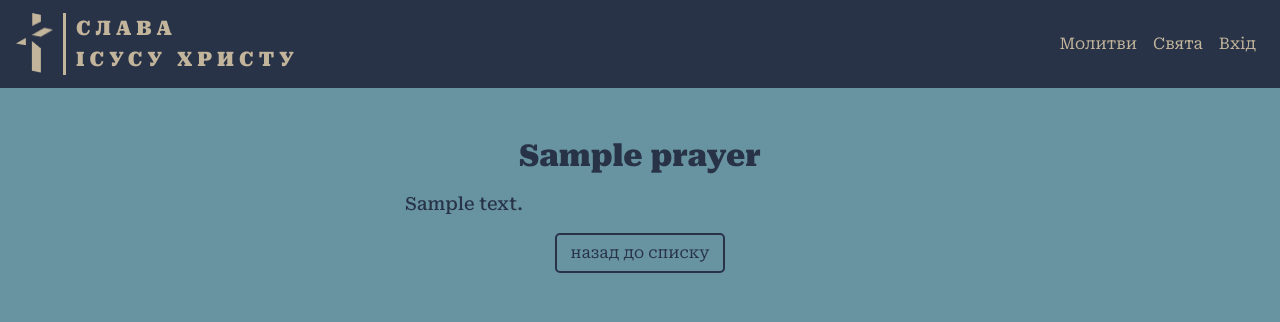
After one commit to ternosite/prayer_book, a Django app: page /texty/texty/1/ in a window 1280 px wide. The commit adds this page. Shown: the top 322 px of the page. Run offline with Django 5.2, Linux system fonts and the light colour scheme; tables that the repository leaves empty hold one stand-in row (values such as "Sample post"); some libraries are stand-ins or nearby versions.

Commit message:
Створив можливість окремого входу і виходу

```diff
--- a/molytovnyk/cal/templates/cal/add_holiday.html
+++ b/molytovnyk/cal/templates/cal/add_holiday.html
@@ -8,6 +8,7 @@
 
 {% block content %}
 
+<div class="form-container">
     <h2>Додати нове свято</h2>
 
     <form action="" method="POST">
@@ -16,5 +17,8 @@
         <button class="btn btn-form btn-primery btn-outline-custom">Зберегти</button>
     </form>
     <a href="{% url 'cal:today_holiday' %} " class="btn btn-primery btn-outline-custom">назад до свят</a>
+</div>
+
+
 
 {% endblock content %}
--- a/molytovnyk/cal/templates/cal/today.html
+++ b/molytovnyk/cal/templates/cal/today.html
@@ -42,6 +42,8 @@
     <p>Нет ближайших праздников.</p>
 {% endif %}
 
-<a href="{% url 'cal:add_holiday' %}" class="btn btn-outline-custom">додати свято</a>
+{% if request.user.is_authenticated %}
+    <a href="{% url 'cal:add_holiday' %}" class="btn btn-outline-custom">додати свято</a>
+{% endif %}
 
 {% endblock content %}
--- a/molytovnyk/molytovnyk/settings.py
+++ b/molytovnyk/molytovnyk/settings.py
@@ -102,7 +102,9 @@ AUTH_PASSWORD_VALIDATORS = [
     },
 ]
 
-LOGIN_URL = '/admin/login/'
+LOGIN_URL = '/login/'
+LOGIN_REDIRECT_URL = '/'
+LOGOUT_REDIRECT_URL = '/'
 
 
 # Internationalization
--- a/molytovnyk/molytovnyk/urls.py
+++ b/molytovnyk/molytovnyk/urls.py
@@ -15,11 +15,15 @@ Including another URLconf
     2. Add a URL to urlpatterns:  path('blog/', include('blog.urls'))
 """
 from django.contrib import admin
+from django.contrib.auth import views as auth_views
+from django.contrib.auth.views import LogoutView
 from django.urls import include, path
 from texty.views import PrayerListView
 
 urlpatterns = [
     path('admin/', admin.site.urls),
+    path('login/', auth_views.LoginView.as_view(template_name='registration/login.html'), name='login'),
+    path('logout/', LogoutView.as_view(), name='logout'),
     path('texty/', include('texty.urls')),
     path('cal/', include('cal.urls')),
     path('', PrayerListView.as_view(), name='home'),
--- a/molytovnyk/static/css/style.css
+++ b/molytovnyk/static/css/style.css
@@ -1,4 +1,14 @@
 @import url(https://fonts.googleapis.com/css?family=Roboto+Serif:100,200,300,regular,500,600,700,800,900,100italic,200italic,300italic,italic,500italic,600italic,700italic,800italic,900italic);
+
+html {
+    box-sizing: border-box;
+}
+
+*,
+*::after,
+*::before {
+    box-sizing: inherit;
+}
 
 body {
     background-color: #6894A1;
@@ -8,14 +18,12 @@ body {
 
 ul {
     list-style: none;
-}
-
-h1, h2, h3, h4, h5, h6, p {
-    color: #283347;
+    padding: 0;
 }
 
 a {
     text-decoration: none;
+    color: inherit;
 }
 
 .custom-navbar a .nav-link {
@@ -77,36 +85,62 @@ a {
 }
 
 /* Стили для текстовых полей */
+
+.form-container {
+    max-width: 600px;
+    /* Максимальна ширина форми */
+    margin: 0 auto;
+    /* Вирівнювання по центру */
+    padding: 20px;
+    /* Внутрішні відступи */
+    -background-color: #f9f9f9;
+    /* Фоновий колір (за бажанням) */
+    -border: 2px solid #283347;
+    /* Граница */
+    -border-radius: 10px;
+    /* Закруглені кути */
+    -box-shadow: 0 10px 20px rgba(0, 0, 0, 0.1);
+    /* Тінь */
+}
+
 .form-control {
-    background-color: #6894A1; /* Цвет фона */
-    border: 2px solid #283347; /* Граница */
-    color: #283347; /* Цвет текста */
-    border-radius: 5px; /* Закруглённые углы (по желанию) */
-    padding: 10px; /* Внутренние отступы */
-    font-size: 16px; /* Размер текста */
+    background-color: #6894A1;
+    /* Цвет фона */
+    border: 2px solid #283347;
+    /* Граница */
+    color: #283347;
+    /* Цвет текста */
+    border-radius: 5px;
+    /* Закруглённые углы (по желанию) */
+    padding: 10px;
+    /* Внутренние отступы */
+    font-size: 16px;
+    /* Размер текста */
 }
 
 /* Стили при фокусе на поле */
 .form-control:focus {
     background-color: #6894A1;
     outline: none;
-    border-color: #283347; /* Цвет границы при фокусе */
-    box-shadow: 0 5px 15px rgba(40, 51, 71, 0.5); /* Эффект свечения */
+    border-color: #283347;
+    /* Цвет границы при фокусе */
+    box-shadow: 0 5px 15px rgba(40, 51, 71, 0.5);
+    /* Эффект свечения */
     color: #283347;
 }
 
 /* Стили для плейсхолдера */
 .form-control::placeholder {
-    color: #283347; /* Цвет текста плейсхолдера */
-    opacity: 0.8; /* Прозрачность */
+    color: #283347;
+    /* Цвет текста плейсхолдера */
+    opacity: 0.8;
+    /* Прозрачность */
 }
 
 
 /* медиа запросы */
 
-@media(max-width: 1200px) {
-
-}
+@media(max-width: 1200px) {}
 
 @media(max-width: 768px) {
     .title h3 {
@@ -119,6 +153,4 @@ a {
     }
 }
 
-@media(max-width: 520px) {
-
-}
+@media(max-width: 520px) {}
--- a/molytovnyk/templates/layout/basic.html
+++ b/molytovnyk/templates/layout/basic.html
@@ -1,6 +1,6 @@
 {% load static %}
 <!doctype html>
-<html lang="en">
+<html lang="uk">
 
 <head>
   <!-- Required meta tags -->
@@ -22,7 +22,8 @@
   <meta name="twitter:image" content="https://emanresu.pythonanywhere.com/static/images/slava_og.jpg">
 
   <!-- Bootstrap CSS -->
-  <link rel="stylesheet" href="https://cdn.jsdelivr.net/npm/bootstrap@4.0.0/dist/css/bootstrap.min.css" integrity="sha384-Gn5384xqQ1aoWXA+058RXPxPg6fy4IWvTNh0E263XmFcJlSAwiGgFAW/dAiS6JXm" crossorigin="anonymous">
+  <link rel="stylesheet" href="https://cdn.jsdelivr.net/npm/bootstrap@4.0.0/dist/css/bootstrap.min.css"
+    integrity="sha384-Gn5384xqQ1aoWXA+058RXPxPg6fy4IWvTNh0E263XmFcJlSAwiGgFAW/dAiS6JXm" crossorigin="anonymous">
 
   <link rel="stylesheet" href="{% static 'css/style.css' %}">
   {% block styles %} {% endblock styles %}
@@ -31,43 +32,43 @@
 
 <body>
 
-  <!-- <nav class="navbar navbar-light justify-content-center">
-    <a class="navbar-brand d-flex" href="#">
-      <img src="{% static 'images/logo.png' %}" width="37" height="60" alt="">
-      <p>слава <br>
-        ісусу христу</p>
-    </a>
-    <button class="navbar-toggler" type="button" data-toggle="collapse" data-target="#navbarNavAltMarkup" aria-controls="navbarNavAltMarkup" aria-expanded="false" aria-label="Toggle navigation">
-      <span class="navbar-toggler-icon"></span>
-    </button>
-    <div class="collapse navbar-collapse" id="navbarNavAltMarkup">
-      <div class="navbar-nav">
-        <a class="nav-item nav-link active" href="#">Молитви <span class="sr-only">(current)</span></a>
-        <a class="nav-item nav-link" href="#">Свята</a>
-      </div>
-    </div>
-  </nav> -->
-
   <nav class="navbar navbar-expand-lg navbar-light jcustom-navbar">
     <a class="navbar-brand d-flex" href="#">
       <img src="{% static 'images/logo.png' %}" width="37" height="60" alt="">
       <p>слава <br>
         ісусу христу</p>
     </a>
-    <button class="navbar-toggler" type="button" data-toggle="collapse" data-target="#navbarSupportedContent" aria-controls="navbarSupportedContent" aria-expanded="false" aria-label="Toggle navigation">
+    <button class="navbar-toggler" type="button" data-toggle="collapse" data-target="#navbarSupportedContent"
+      aria-controls="navbarSupportedContent" aria-expanded="false" aria-label="Toggle navigation">
       <span class="navbar-toggler-icon"></span>
     </button>
     <div class="collapse navbar-collapse justify-content-end" id="navbarSupportedContent">
       <ul class="navbar-nav text-center">
-        <li class="nav-item {% if request.resolver_match.url_name == 'prayer_list' and request.resolver_match.app_name == 'texty' %}active{% endif %}"">
-          <a class="nav-link" href="{% url 'texty:prayer_list' %}">Молитви <span class="sr-only">(current)</span></a>
+        <li
+          class="nav-item {% if request.resolver_match.url_name == 'prayer_list' and request.resolver_match.app_name == 'texty' %}active{% endif %}">
+          <a class=" nav-link" href="{% url 'texty:prayer_list' %}">Молитви <span class="sr-only">(current)</span></a>
         </li>
-        <li class="nav-item {% if request.resolver_match.url_name == 'today_holiday' and request.resolver_match.app_name == 'cal' %}active{% endif %}">
+        <li
+          class="nav-item {% if request.resolver_match.url_name == 'today_holiday' and request.resolver_match.app_name == 'cal' %}active{% endif %}">
           <a class="nav-link" href="{% url 'cal:today_holiday' %}">Свята</a>
         </li>
+         {% if request.user.is_authenticated %}
           <li class="nav-item {% if request.resolver_match.url_name == 'admin:index' %}active{% endif %}">
-          <a class="nav-link" href="{% url 'admin:index' %}">Вхід</a>
+            <a class="nav-link" href="{% url 'admin:index' %}">Адмін</a>
           </li>
+        {% endif %}
+        {% if request.user.is_authenticated %}
+          <li class="nav-item {% if request.resolver_match.url_name == 'admin:logout' %}active{% endif %}">
+            <form method="post" action="{% url 'logout' %}" style="display: inline;">
+              {% csrf_token %}
+              <button type="submit" class="btn btn-link nav-link">Вихід</button>
+          </form>
+          </li>
+        {% else %}
+          <li class="nav-item {% if request.resolver_match.url_name == 'admin:login' %}active{% endif %}">
+            <a class="nav-link" href="{% url 'login' %}">Вхід</a>
+          </li>
+        {% endif %}
       </ul>
     </div>
   </nav>
@@ -85,9 +86,15 @@
 
 
 
-  <script src="https://code.jquery.com/jquery-3.2.1.slim.min.js" integrity="sha384-KJ3o2DKtIkvYIK3UENzmM7KCkRr/rE9/Qpg6aAZGJwFDMVNA/GpGFF93hXpG5KkN" crossorigin="anonymous"></script>
-  <script src="https://cdn.jsdelivr.net/npm/popper.js@1.12.9/dist/umd/popper.min.js" integrity="sha384-ApNbgh9B+Y1QKtv3Rn7W3mgPxhU9K/ScQsAP7hUibX39j7fakFPskvXusvfa0b4Q" crossorigin="anonymous"></script>
-  <script src="https://cdn.jsdelivr.net/npm/bootstrap@4.0.0/dist/js/bootstrap.min.js" integrity="sha384-JZR6Spejh4U02d8jOt6vLEHfe/JQGiRRSQQxSfFWpi1MquVdAyjUar5+76PVCmYl" crossorigin="anonymous"></script>
+  <script src="https://code.jquery.com/jquery-3.2.1.slim.min.js"
+    integrity="sha384-KJ3o2DKtIkvYIK3UENzmM7KCkRr/rE9/Qpg6aAZGJwFDMVNA/GpGFF93hXpG5KkN"
+    crossorigin="anonymous"></script>
+  <script src="https://cdn.jsdelivr.net/npm/popper.js@1.12.9/dist/umd/popper.min.js"
+    integrity="sha384-ApNbgh9B+Y1QKtv3Rn7W3mgPxhU9K/ScQsAP7hUibX39j7fakFPskvXusvfa0b4Q"
+    crossorigin="anonymous"></script>
+  <script src="https://cdn.jsdelivr.net/npm/bootstrap@4.0.0/dist/js/bootstrap.min.js"
+    integrity="sha384-JZR6Spejh4U02d8jOt6vLEHfe/JQGiRRSQQxSfFWpi1MquVdAyjUar5+76PVCmYl"
+    crossorigin="anonymous"></script>
 </body>
 
 </html>
--- a/molytovnyk/texty/forms.py
+++ b/molytovnyk/texty/forms.py
@@ -13,3 +13,8 @@ class PrayerForm(forms.ModelForm):
             'name': 'Назва',
             'text': 'Текст',
         }
+        error_messages = {
+            'name': {
+                'required': 'Поле "Назва молитви" є обов’язковим.',
+            },
+        }
--- a/molytovnyk/texty/static/texty/style.css
+++ b/molytovnyk/texty/static/texty/style.css
@@ -1,45 +1,63 @@
-.btn-outline-custom {
-  background-color: transparent;
-  color: #283347;
-  border: 2px solid #283347;
-  border-radius: 5px;
-  text-align: center;
-  text-decoration: none;
-  display: inline-block;
-  width: 170px;
+.section {
+  padding: 50px 0;
+  display: flex;
+  flex-direction: column;
+  justify-content: center;
+  align-items: center;
 }
 
-.btn-outline-custom:hover {
-  background-color: #283347;
-  color: #6894A1;
-  border: 2px solid #283347;
+/* start prayer_list */
+
+.section_title h2 {
+  font-size: 35px;
+  font-weight: 900;
 }
 
-.btn-form {
-  margin-bottom: 5px;
+.section_list {
+  max-width: 500px;
+  width: 100%;
 }
 
-/* Стили для текстовых полей */
-.form-control {
-  background-color: #6894A1; /* Цвет фона */
-  border: 2px solid #283347; /* Граница */
-  color: #283347; /* Цвет текста */
-  border-radius: 5px; /* Закруглённые углы (по желанию) */
-  padding: 10px; /* Внутренние отступы */
-  font-size: 16px; /* Размер текста */
+.section_item {
+  margin-bottom: 30px;
 }
 
-/* Стили при фокусе на поле */
-.form-control:focus {
-  background-color: #6894A1;
-  outline: none;
-  border-color: #283347; /* Цвет границы при фокусе */
-  box-shadow: 0 5px 15px rgba(40, 51, 71, 0.5); /* Эффект свечения */
+.section_item a {
+  text-decoration: none;
   color: #283347;
 }
 
-/* Стили для плейсхолдера */
-.form-control::placeholder {
-  color: #283347; /* Цвет текста плейсхолдера */
-  opacity: 0.8; /* Прозрачность */
+.section_item h3,
+.section_text h3 {
+  margin: 0;
+  font-weight: 700;
 }
+
+.section_item p {
+  line-height: 0.8;
+}
+
+/* end prayer_list */
+
+/* start prayer_detail */
+
+.section_text {
+  max-width: 500px;
+  width: 100%;
+}
+
+.section_text h3 {
+  text-align: center;
+  font-weight: 900;
+  font-size: 30px;
+}
+
+.section_text p {
+  font-size: 18px;
+  font-weight: 500;
+  text-indent: 15px;
+}
+
+
+
+/* end prayer_detail */
--- a/molytovnyk/texty/templates/texty/add_prayer.html
+++ b/molytovnyk/texty/templates/texty/add_prayer.html
@@ -8,6 +8,7 @@
 
 {% block content %}
 
+<div class="form-container">
     <h2>Додати молитву</h2>
 
     <form action="" method="POST">
@@ -16,5 +17,8 @@
         <button class="btn btn-form btn-primery btn-outline-custom">Зберегти</button>
     </form>
     <a href="{% url 'texty:prayer_list' %} " class="btn btn-primery btn-outline-custom">назад до списку</a>
+</div>
+
+
 
 {% endblock content %}
--- /dev/null
+++ b/molytovnyk/texty/templates/texty/prayer_detail.html
@@ -0,0 +1,20 @@
+{% extends 'layout/basic.html' %}
+
+{% load static %}
+
+{% block styles %}
+    <link rel="stylesheet" href="{% static 'texty/style.css' %}">
+{% endblock styles %}
+
+{% block content %}
+<div class="section">
+    <div class="section_text">
+        <h3>{{ prayer.name }}</h3>
+        <p>{{ prayer.text|linebreaks }}</p>
+    </div>
+    <div class="section_btn">
+        <a href="{% url 'texty:prayer_list' %} " class="btn btn-primery btn-outline-custom">назад до списку</a>
+    </div>
+</div>
+
+{% endblock content %}
--- a/molytovnyk/texty/urls.py
+++ b/molytovnyk/texty/urls.py
@@ -1,5 +1,5 @@
 from django.urls import path
-from .views import PrayerListView, add_prayer
+from .views import PrayerListView, add_prayer, PrayerDetailView
 
 
 
@@ -8,6 +8,5 @@ app_name = 'texty'
 urlpatterns = [
     path('', PrayerListView.as_view(), name='prayer_list'),
     path('add', add_prayer, name='add_prayer'),
-    # path('', index, name='index'),
-    # path('<str:page>/', mol_pages, name='pages'),
+    path('texty/<int:pk>/', PrayerDetailView.as_view(), name='prayer_detail'),
 ]
--- a/molytovnyk/texty/views.py
+++ b/molytovnyk/texty/views.py
@@ -4,16 +4,25 @@
 # from django.template.loader import get_template
 
 from urllib import request
-from django.views.generic import ListView
+from django.views.generic import ListView, DetailView
 from .models import Prayer
 from django.shortcuts import render, redirect
 from .forms import PrayerForm
 from django.contrib.auth.decorators import login_required
+from django.db.models.functions import Lower
 
 class PrayerListView(ListView):
     model = Prayer
     template_name = 'texty/prayer_list.html'
     context_object_name = 'prayers'
+
+    def get_queryset(self):
+        queryset = super().get_queryset()
+        query = self.request.GET.get('q')  # Отримуємо параметр "q" з рядка запиту
+        if query:
+            queryset = queryset.filter(name__icontains=query)  # Фільтруємо за назвою
+        return queryset
+
 
 @login_required
 def add_prayer(request):
@@ -25,6 +34,12 @@ def add_prayer(request):
     else:
         form = PrayerForm()
     return render(request, 'texty/add_prayer.html', {'form': form})
+
+
+class PrayerDetailView(DetailView):
+    model = Prayer
+    template_name = 'texty/prayer_detail.html'
+    context_object_name = 'prayer'
 
 
 
```
Also changed, not shown: molytovnyk/templates/registration/login.html (added, +15 -0 lines), molytovnyk/texty/templates/texty/index.html (deleted, +0 -92 lines), molytovnyk/texty/templates/texty/mytareva.html (deleted, +0 -28 lines), molytovnyk/texty/templates/texty/prayer_list.html (+25 -10 lines), molytovnyk/texty/templates/texty/tsaru-nebesny.html (deleted, +0 -27 lines), molytovnyk/texty/templates/texty/viruyu-prychastya.html (deleted, +0 -34 lines), molytovnyk/texty/templates/texty/viruyu.html (deleted, +0 -41 lines). Lines whose indentation alone changed are shown as unchanged.
